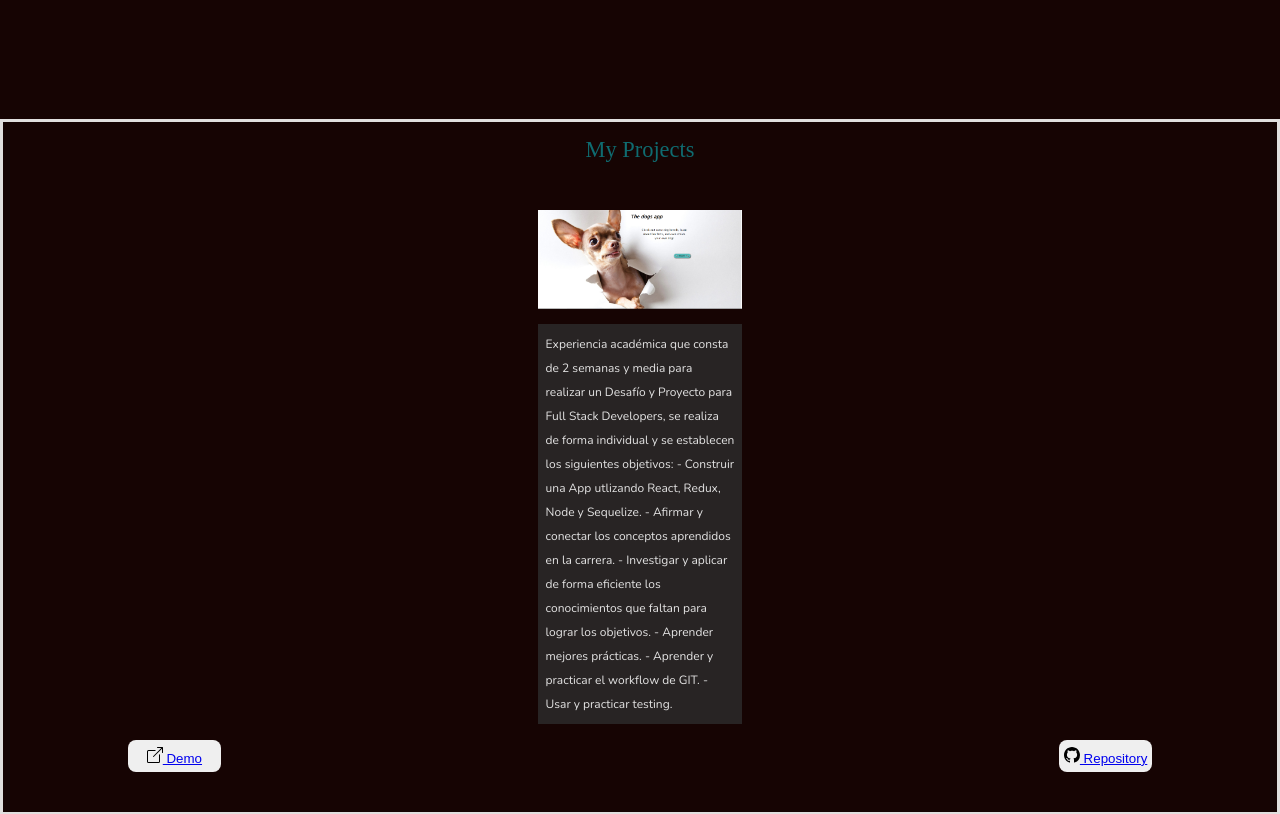
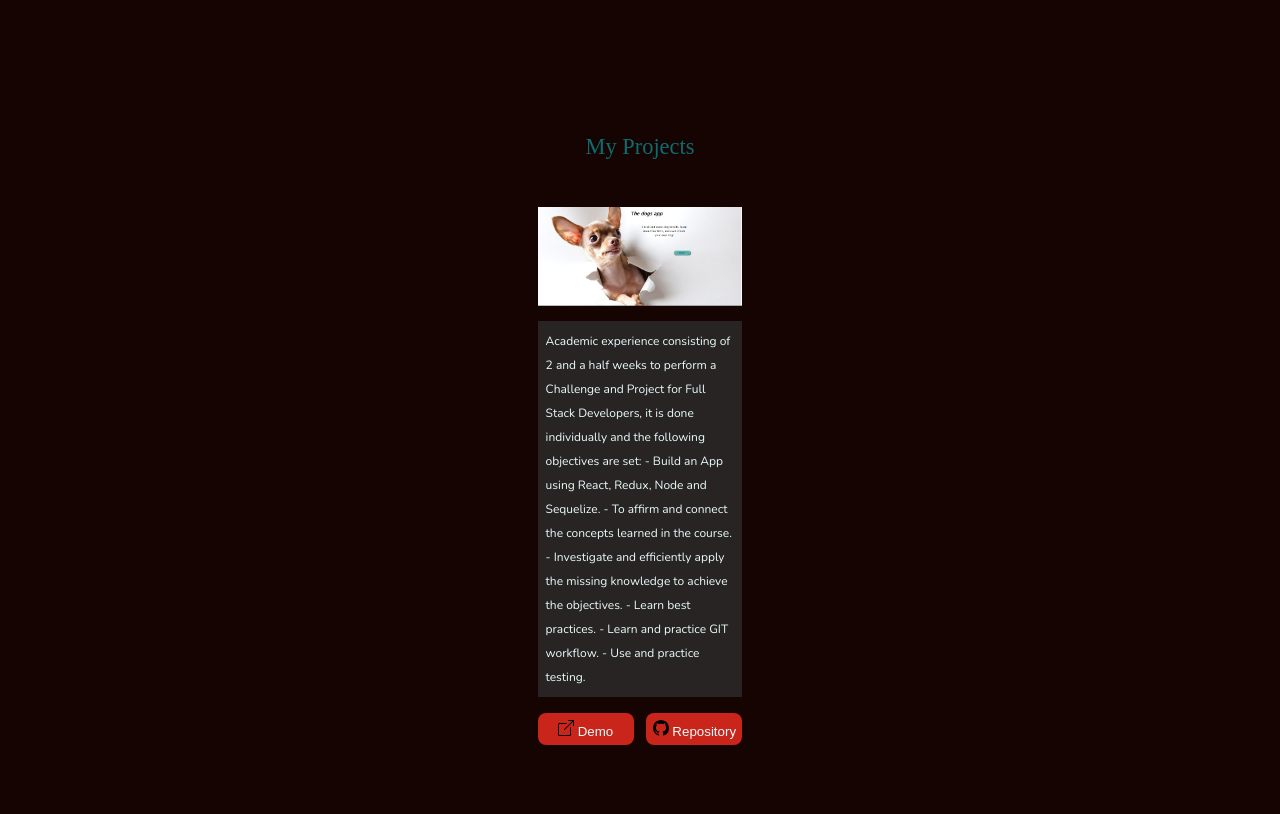
Before and after one commit to FranNavarro27F/Portfolio_fran_2, a React (Vite) app in the folder vite-project/: page / in a window 1280 px wide. Shown: the part 1485-2299 px from the top of the page. Built offline with nearby package versions, Linux system fonts and the light colour scheme.

Commit message:
250px card my_projects works with light, dark and language theme

```diff
--- a/vite-project/src/App.css
+++ b/vite-project/src/App.css
@@ -470,12 +470,12 @@ Variables CSS
  }
  .My_projects{
   /* background-color: var(--Color-Primary-9); */
-  border-style: solid;
+  /* border-style: solid; */
   /* height: 58.125rem; */
   margin-bottom: 4.4375rem;
  }div.light .My_projects{
-  background-color: var(--Color-Neutral-0);
-  color: var(--Color-Primary-9);
+  /* background-color: var(--Color-Neutral-0);
+  color: var(--Color-Primary-9); */
  }
  .Footer{
   background-color: var(--Color-Primary-9);
--- a/vite-project/src/App.jsx
+++ b/vite-project/src/App.jsx
@@ -28,11 +28,14 @@ import {projects} from './components/json/projects.json';
 function App() {
 
   let language= useContext(langContext);
+  let modeStorage= localStorage.getItem('mode');
 
-  let modeStorage= localStorage.getItem('mode');
+  const lang= localStorage.getItem('lang');
+  console.log(lang)
 
   let [close_flag, setClose_flag]= useState(false);
   let [mode, setMode]= useState(modeStorage ? modeStorage : "dark");
+  let [language_state, setLanguage_state]= useState(lang ? lang : "en-US");
 
   let logos= mode === "dark" ? fran_logo_claro : fran_logo_negro;
   let GitHub_icon= mode == "dark" ? github_claro : github ;
@@ -108,6 +111,14 @@ function App() {
     }
   });
 
+  let handleLangState= ()=>{
+    if(language_state === "en-US"){
+      setLanguage_state("es-MX")
+    }else if(language_state === "es-MX"){
+      setLanguage_state("en-US")
+    }
+  };
+
   return (
     <div className={mode}  ref={button_Dark_Light_ref}>
       <div className='observer-root-margin'></div>
@@ -154,12 +165,12 @@ function App() {
                     </div>
                   <div className='language'>
                     <div>
-                      <button onClick={()=> language.establecerLenguaje('en-US')}>
+                      <button onClick={()=> {language.establecerLenguaje('en-US'), handleLangState()}}>
                         <img src={eng_flag} alt="United Kingdom" />
                       </button>
                     </div>
                     <div>
-                      <button onClick={()=> language.establecerLenguaje('es-MX')}>
+                      <button onClick={()=> {language.establecerLenguaje('es-MX'), handleLangState()}}>
                         <img src={spa_flag} alt="España" />
                       </button>
                     </div>
@@ -422,7 +433,7 @@ function App() {
                     <Project_card
                       name= {cur.name}
                       img= {cur.img}
-                      description= {cur.description}
+                      description= {language_state === "en-US" ? cur.description_en : cur.description_es}
                       link_deploy= {cur.link_deploy}
                       link_repository= {cur.link_repository}
                     />
--- a/vite-project/src/components/css/Project_card.css
+++ b/vite-project/src/components/css/Project_card.css
@@ -18,18 +18,29 @@
     background-color: var(--Color-Neutral-8);
     padding: 8px;
     font-size: 12px;
+    color: var(--Color-Second-0);
     margin-bottom: 1rem;
-}
+} div.light .card_content_2{
+        background-color: var(--Color-Second-1);
+        color: var(--Color-Primary-9);
+    }
 .card_content_3{
-    width: 80vw;
+    width: 12.8rem;
     display: flex;
     justify-content: space-between;
-    margin-bottom: 0.5rem;
+    margin-bottom: 2rem;
 }
 
+.card_content_3 a{
+    text-decoration: none;
+    color: var(--Color-Second-0);
+}
 .card_content_3 button{
     height: 2rem;
-    width: 5.8rem;
+    width: 6rem;
     border-radius: 8px;
     border: none;
-}
+    background-color: var(--Color-Primary-5);
+} div.light .card_content_3 button{
+    background-color: var(--Color-Second-6);
+  }
--- a/vite-project/src/components/json/projects.json
+++ b/vite-project/src/components/json/projects.json
@@ -3,9 +3,10 @@
         {
             "name": "The dogs app",
             "img": "the_dogs_app/img_the_dogs_app.png",
-            "description": "Experiencia académica que consta de 2 semanas y media para realizar un Desafío y Proyecto para Full Stack Developers, se realiza de forma individual y se establecen los siguientes objetivos: - Construir una App utlizando React, Redux, Node y Sequelize. - Afirmar y conectar los conceptos aprendidos en la carrera. - Investigar y aplicar de forma eficiente los conocimientos que faltan para lograr los objetivos. - Aprender mejores prácticas. - Aprender y practicar el workflow de GIT. - Usar y practicar testing. ",
-            "link_deploy": "url_link_deploy",
-            "link_repository": "url_link_repository"
+            "description_es": "Experiencia académica que consta de 2 semanas y media para realizar un Desafío y Proyecto para Full Stack Developers, se realiza de forma individual y se establecen los siguientes objetivos: - Construir una App utlizando React, Redux, Node y Sequelize. - Afirmar y conectar los conceptos aprendidos en la carrera. - Investigar y aplicar de forma eficiente los conocimientos que faltan para lograr los objetivos. - Aprender mejores prácticas. - Aprender y practicar el workflow de GIT. - Usar y practicar testing. ",
+            "description_en": "Academic experience consisting of 2 and a half weeks to perform a Challenge and Project for Full Stack Developers, it is done individually and the following objectives are set: - Build an App using React, Redux, Node and Sequelize. - To affirm and connect the concepts learned in the course. - Investigate and efficiently apply the missing knowledge to achieve the objectives. - Learn best practices. - Learn and practice GIT workflow. - Use and practice testing.",
+            "link_deploy": "https://pi-henry-dogs-3ohpjr9xy-frannavarro27f.vercel.app/",
+            "link_repository": "https://github.com/FranNavarro27F/pi_Henry-Dogs"
         }
     ]
 }
```
